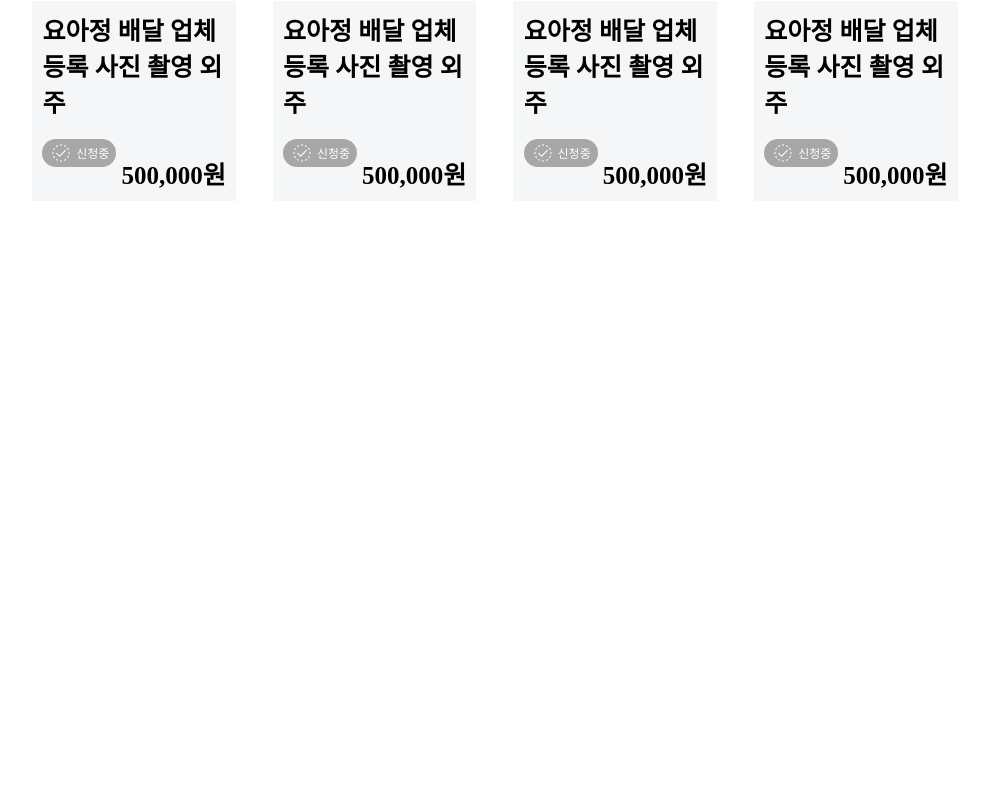
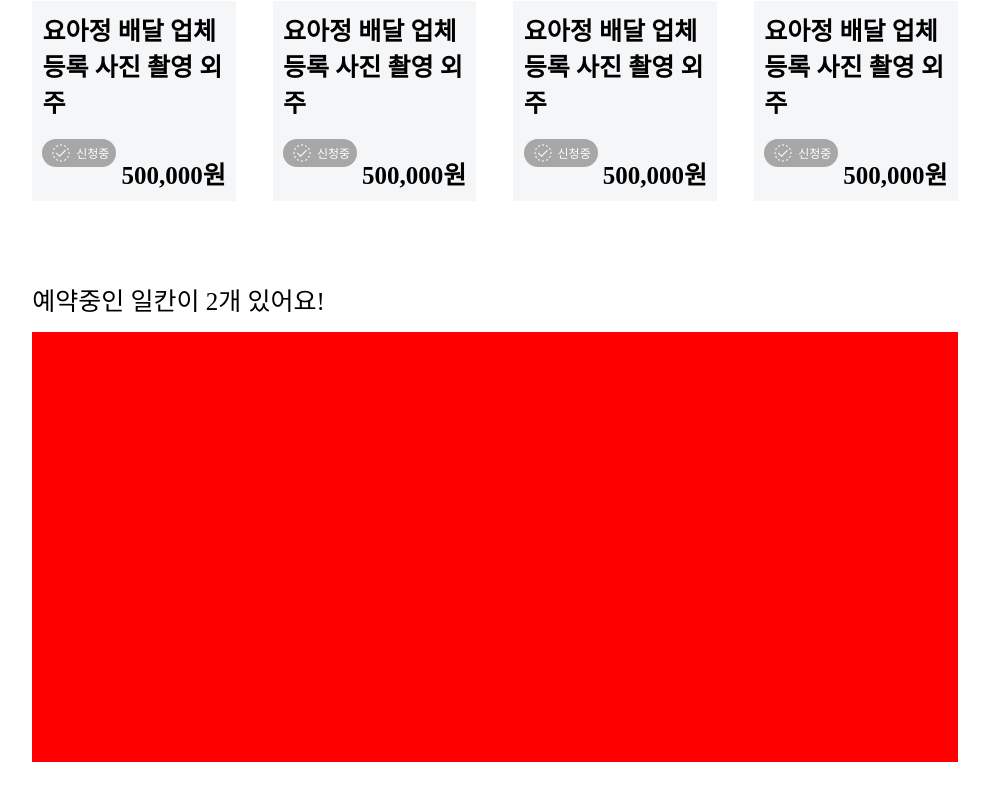
Before and after one commit to cryingdryice/ILKAN-web, a React (Vite) app: page /main/myPage in a window 1280 px wide. Shown: the part 1503-2303 px from the top of the page, without its empty margins (265-1254 px from the left). Before the commit the page ends 1804 px from the top, so only its background shows below. Built offline with nearby package versions, Linux system fonts and the light colour scheme; the HTML template or start-up script is replaced by a standard one.

Commit message:
chore: 예약중인 일칸 파일 생성 및 컴포넌트화

```diff
--- /dev/null
+++ b/src/components/ApplicationIlKan.tsx
@@ -0,0 +1,12 @@
+import applicationIlKanStyle from "../css/components/applicationIlKan.module.css";
+
+export default function ApplicationIlKan() {
+  return (
+    <div className={applicationIlKanStyle.container}>
+      <div className={applicationIlKanStyle.headerDiv}>
+        <span>예약중인 일칸이 2개 있어요!</span>
+      </div>
+      <div className={applicationIlKanStyle.body}></div>
+    </div>
+  );
+}
--- /dev/null
+++ b/src/css/components/applicationIlKan.module.css
@@ -0,0 +1,20 @@
+.container {
+  margin-top: 80px;
+  width: 100%;
+}
+.headerDiv {
+  margin-bottom: 15px;
+}
+
+.headerDiv span {
+  font-size: 25px;
+  color: black;
+}
+
+.body {
+  width: 100%;
+  height: 430px;
+  display: flex;
+  gap: 4%;
+  background-color: red;
+}
--- a/src/pages/main/myPage.tsx
+++ b/src/pages/main/myPage.tsx
@@ -1,3 +1,4 @@
+import ApplicationIlKan from "../../components/ApplicationIlKan";
 import ApplicationWork from "../../components/ApplicationWork";
 import Profile from "../../components/Profile";
 import ProgressingIlKan from "../../components/progressingIlKan";
@@ -11,6 +12,7 @@ export default function MyPage() {
       <ProgressingWork />
       <ProgressingIlKan />
       <ApplicationWork />
+      <ApplicationIlKan />
     </div>
   );
 }
```
